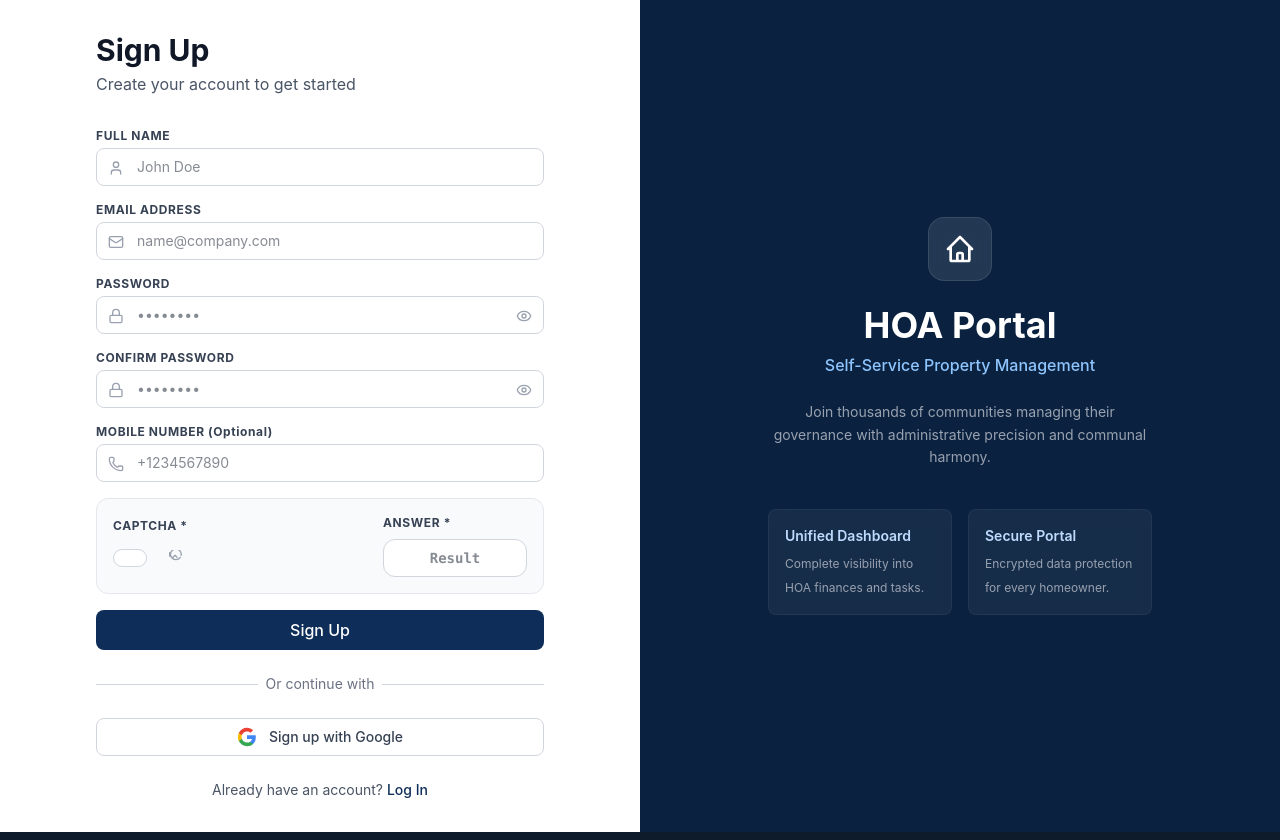
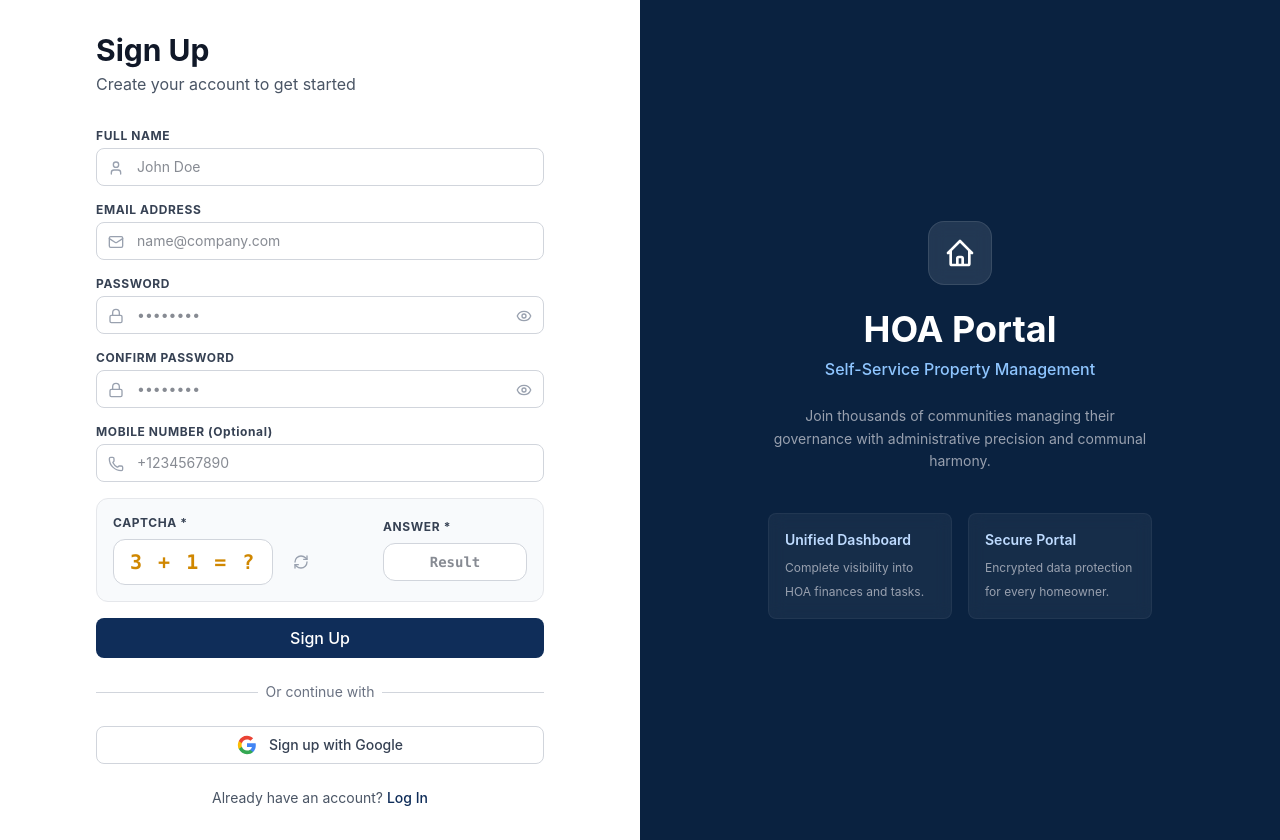
Before and after one commit to TanujCode/vhoa, a React (Vite) app in the folder frontend/hoa-portal/: page /register in a window 1280 px wide. Built offline with nearby package versions, Linux system fonts and the light colour scheme; no server answers.

Commit message:
fix: captcha instant load with local math fallback, 2s timeout, and premium refresh button

```diff
--- a/frontend/hoa-portal/src/pages/auth/ClientOnboarding.jsx
+++ b/frontend/hoa-portal/src/pages/auth/ClientOnboarding.jsx
@@ -17,8 +17,18 @@ export default function ClientOnboarding() {
   const [loadingCode, setLoadingCode] = useState(false);
   const [verifiedContract, setVerifiedContract] = useState(null);
 
-  const [captcha, setCaptcha] = useState({ question: '', token: '' });
+  const generateLocalCaptcha = () => {
+    const num1 = Math.floor(Math.random() * 9) + 1;
+    const num2 = Math.floor(Math.random() * 9) + 1;
+    return {
+      question: `${num1} + ${num2} = ?`,
+      token: `local_captcha_math:${num1}+${num2}`
+    };
+  };
+
+  const [captcha, setCaptcha] = useState(() => generateLocalCaptcha());
   const [loadingCaptcha, setLoadingCaptcha] = useState(false);
+  const [refreshing, setRefreshing] = useState(false);
   const [submitting, setSubmitting] = useState(false);
 
   const [countries, setCountries] = useState([]);
@@ -66,7 +76,8 @@ export default function ClientOnboarding() {
   // Load countries and prefill code from URL on mount
   useEffect(() => {
     fetchCountries();
-    fetchCaptcha();
+    // Ping backend in background on mount to wake it up from cold-start
+    API.get('/auth/captcha', { timeout: 2000 }).catch(() => {});
 
     // Auto-verify if code is present in URL
     const urlCode = searchParams.get('code');
@@ -105,17 +116,24 @@ export default function ClientOnboarding() {
   };
 
   const fetchCaptcha = async () => {
+    // Instantly show a local math captcha — no delay!
+    setCaptcha(generateLocalCaptcha());
+    setValue('captcha_answer', '');
+
     try {
-      setLoadingCaptcha(true);
-      const data = await getCaptcha();
-      setCaptcha({
-        question: data.question,
-        token: data.captcha_token
-      });
+      setRefreshing(true);
+      const data = await getCaptcha({ timeout: 2000 });
+      const currentAnswer = watch('captcha_answer');
+      if (!currentAnswer || currentAnswer.trim() === '') {
+        setCaptcha({
+          question: data.question,
+          token: data.captcha_token
+        });
+      }
     } catch (err) {
-      console.error('Failed to fetch captcha:', err);
+      console.warn('Failed to fetch captcha from backend, keeping local:', err);
     } finally {
-      setLoadingCaptcha(false);
+      setRefreshing(false);
     }
   };
 
@@ -659,16 +677,20 @@ export default function ClientOnboarding() {
                     <div className="flex-1">
                       <label className="block text-xs font-semibold text-gray-400 uppercase mb-2">Math Captcha Verification *</label>
                       <div className="flex items-center gap-3">
-                        <span className="text-xl font-bold bg-[#162535] border border-white/10 px-4 py-2 rounded-xl text-yellow-400 font-mono tracking-widest">
+                        <span className="text-xl font-bold bg-[#162535] border border-white/10 px-4 py-2 rounded-xl text-yellow-400 font-mono tracking-widest select-none">
                           {loadingCaptcha ? '...' : captcha.question}
                         </span>
                         <button
                           type="button"
                           onClick={fetchCaptcha}
-                          className="p-2 hover:bg-white/5 rounded-xl transition text-gray-400 hover:text-white"
+                          disabled={refreshing}
+                          className="p-2 hover:bg-white/10 active:scale-95 bg-white/5 rounded-xl transition-all duration-150 text-gray-400 hover:text-teal-400 border border-transparent hover:border-teal-500/30 disabled:opacity-50 disabled:cursor-not-allowed"
                           title="Refresh Captcha"
                         >
-                          <RefreshCw size={16} />
+                          <RefreshCw
+                            size={16}
+                            className={`transition-transform duration-500 ${refreshing ? 'animate-spin text-teal-400' : 'hover:rotate-180'}`}
+                          />
                         </button>
                       </div>
                     </div>
--- a/frontend/hoa-portal/src/pages/auth/LoginPage.jsx
+++ b/frontend/hoa-portal/src/pages/auth/LoginPage.jsx
@@ -1,6 +1,6 @@
 import React, { useState, useEffect } from 'react';
 import { useForm } from 'react-hook-form';
-import { Mail, Lock, Eye, EyeOff } from 'lucide-react';
+import { Mail, Lock, Eye, EyeOff, RefreshCw } from 'lucide-react';
 import { Link, useNavigate } from 'react-router-dom';
 import AuthLayout from '../../components/layout/AuthLayout';
 import API from '../../services/api';
@@ -10,32 +10,53 @@ export default function LoginPage() {
   const [showPassword, setShowPassword] = useState(false);
   const [errorMsg, setErrorMsg]         = useState('');
   const [successMsg, setSuccessMsg]     = useState('');
-  const [captcha, setCaptcha] = useState({ question: '', token: '' });
+  const generateLocalCaptcha = () => {
+    const num1 = Math.floor(Math.random() * 9) + 1;
+    const num2 = Math.floor(Math.random() * 9) + 1;
+    return {
+      question: `${num1} + ${num2} = ?`,
+      token: `local_captcha_math:${num1}+${num2}`
+    };
+  };
+
+  const [captcha, setCaptcha] = useState(() => generateLocalCaptcha());
   const [loadingCaptcha, setLoadingCaptcha] = useState(false);
+  const [refreshing, setRefreshing] = useState(false);
   const navigate = useNavigate();
 
   const fetchCaptcha = async () => {
+    // Generate new local captcha instantly to avoid empty state or delays
+    setCaptcha(generateLocalCaptcha());
+    setValue('captchaAnswer', ''); // Reset form input
+
     try {
-      setLoadingCaptcha(true);
+      setRefreshing(true);
       const res = await API.get('/auth/captcha');
-      setCaptcha({
-        question: res.data.question,
-        token: res.data.captcha_token
-      });
+      // If user hasn't started typing in the new captcha answer yet, we can safely sync with backend JWT captcha
+      const currentAnswer = watch('captchaAnswer');
+      if (!currentAnswer || currentAnswer.trim() === '') {
+        setCaptcha({
+          question: res.data.question,
+          token: res.data.captcha_token
+        });
+      }
     } catch (err) {
-      console.error('Failed to fetch captcha:', err);
+      console.warn('Failed to fetch captcha from server, keeping local captcha:', err);
     } finally {
-      setLoadingCaptcha(false);
+      setRefreshing(false);
     }
   };
 
   useEffect(() => {
-    fetchCaptcha();
+    // Ping backend in background on mount to wake it up from cold-start sleep
+    API.get('/auth/captcha').catch(() => {});
   }, []);
 
   const {
     register,
     handleSubmit,
+    setValue,
+    watch,
     formState: { errors, isSubmitting },
   } = useForm({ mode: 'onTouched' });
 
@@ -273,9 +294,7 @@ const onSubmit = async (data) => {
                 className="p-2 hover:bg-gray-100 rounded-xl transition text-gray-400 hover:text-gray-600"
                 title="Refresh Captcha"
               >
-                <svg xmlns="http://www.w3.org/2000/svg" className="h-4 w-4" fill="none" viewBox="0 0 24 24" stroke="currentColor">
-                  <path strokeLinecap="round" strokeLinejoin="round" strokeWidth={2} d="M4 4v5h.582m15.356 2A8.001 8.001 0 1121.21 7.89M9 11l3-3 3 3" />
-                </svg>
+                <RefreshCw size={16} className={`transition-transform duration-500 ${refreshing ? 'animate-spin' : 'hover:rotate-180'}`} />
               </button>
             </div>
           </div>
--- a/frontend/hoa-portal/src/pages/auth/RegisterPage.jsx
+++ b/frontend/hoa-portal/src/pages/auth/RegisterPage.jsx
@@ -1,6 +1,6 @@
 import React, { useState, useEffect } from 'react';
 import { useForm } from 'react-hook-form';
-import { Mail, Lock, User, Eye, EyeOff, Phone } from 'lucide-react';
+import { Mail, Lock, User, Eye, EyeOff, Phone, RefreshCw } from 'lucide-react';
 import { Link, useNavigate } from 'react-router-dom';
 import AuthLayout from '../../components/layout/AuthLayout';
 import API from '../../services/api';
@@ -11,33 +11,53 @@ export default function RegisterPage() {
   const [showConfirmPassword, setShowConfirmPassword] = useState(false);
   const [errorMsg, setErrorMsg] = useState('');
   const [successMsg, setSuccessMsg] = useState('');
-  const [captcha, setCaptcha] = useState({ question: '', token: '' });
+  const generateLocalCaptcha = () => {
+    const num1 = Math.floor(Math.random() * 9) + 1;
+    const num2 = Math.floor(Math.random() * 9) + 1;
+    return {
+      question: `${num1} + ${num2} = ?`,
+      token: `local_captcha_math:${num1}+${num2}`
+    };
+  };
+
+  const [captcha, setCaptcha] = useState(() => generateLocalCaptcha());
   const [loadingCaptcha, setLoadingCaptcha] = useState(false);
+  const [refreshing, setRefreshing] = useState(false);
   const navigate = useNavigate();
 
   const fetchCaptcha = async () => {
+    // Generate new local captcha instantly to avoid empty state or delays
+    setCaptcha(generateLocalCaptcha());
+    setValue('captchaAnswer', ''); // Reset form input
+
     try {
-      setLoadingCaptcha(true);
+      setRefreshing(true);
       const res = await API.get('/auth/captcha');
-      setCaptcha({
-        question: res.data.question,
-        token: res.data.captcha_token
-      });
+      // If user hasn't started typing in the new captcha answer yet, we can safely sync with backend JWT captcha
+      const currentAnswer = watch('captchaAnswer');
+      if (!currentAnswer || currentAnswer.trim() === '') {
+        setCaptcha({
+          question: res.data.question,
+          token: res.data.captcha_token
+        });
+      }
     } catch (err) {
-      console.error('Failed to fetch captcha:', err);
+      console.warn('Failed to fetch captcha from server, keeping local captcha:', err);
     } finally {
-      setLoadingCaptcha(false);
+      setRefreshing(false);
     }
   };
 
   useEffect(() => {
-    fetchCaptcha();
+    // Ping backend in background on mount to wake it up from cold-start sleep
+    API.get('/auth/captcha').catch(() => {});
   }, []);
 
   const {
     register,
     handleSubmit,
     watch,
+    setValue,
     formState: { errors, isSubmitting },
   } = useForm({
     mode: 'onTouched',
@@ -141,8 +161,6 @@ export default function RegisterPage() {
     }
     googleLogin();
   };
-
-
 
   return (
     <AuthLayout>
@@ -318,9 +336,7 @@ export default function RegisterPage() {
                 className="p-2 hover:bg-gray-100 rounded-xl transition text-gray-400 hover:text-gray-600"
                 title="Refresh Captcha"
               >
-                <svg xmlns="http://www.w3.org/2000/svg" className="h-4 w-4" fill="none" viewBox="0 0 24 24" stroke="currentColor">
-                  <path strokeLinecap="round" strokeLinejoin="round" strokeWidth={2} d="M4 4v5h.582m15.356 2A8.001 8.001 0 1121.21 7.89M9 11l3-3 3 3" />
-                </svg>
+                <RefreshCw size={16} className={`transition-transform duration-500 ${refreshing ? 'animate-spin' : 'hover:rotate-180'}`} />
               </button>
             </div>
           </div>
--- a/frontend/hoa-portal/src/services/contractService.js
+++ b/frontend/hoa-portal/src/services/contractService.js
@@ -31,8 +31,8 @@ export const verifyContractCode = async (code) => {
 };
 
 // Fetch mathematical captcha (Public endpoint)
-export const getCaptcha = async () => {
-  const res = await API.get('/auth/captcha');
+export const getCaptcha = async (config = {}) => {
+  const res = await API.get('/auth/captcha', config);
   return res.data;
 };
 
```
Also changed, not shown: 1 other file (tests, documents, lock files or other folders).
